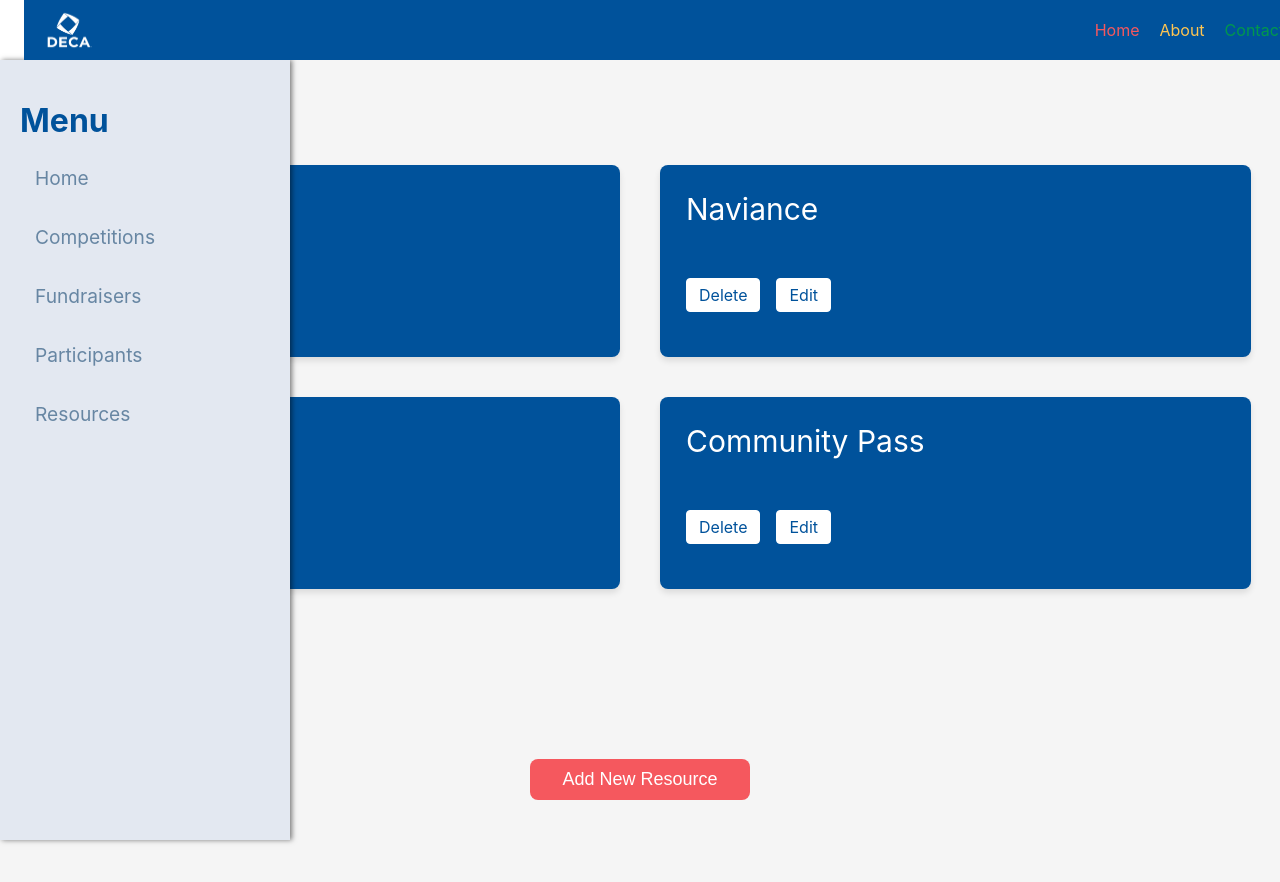
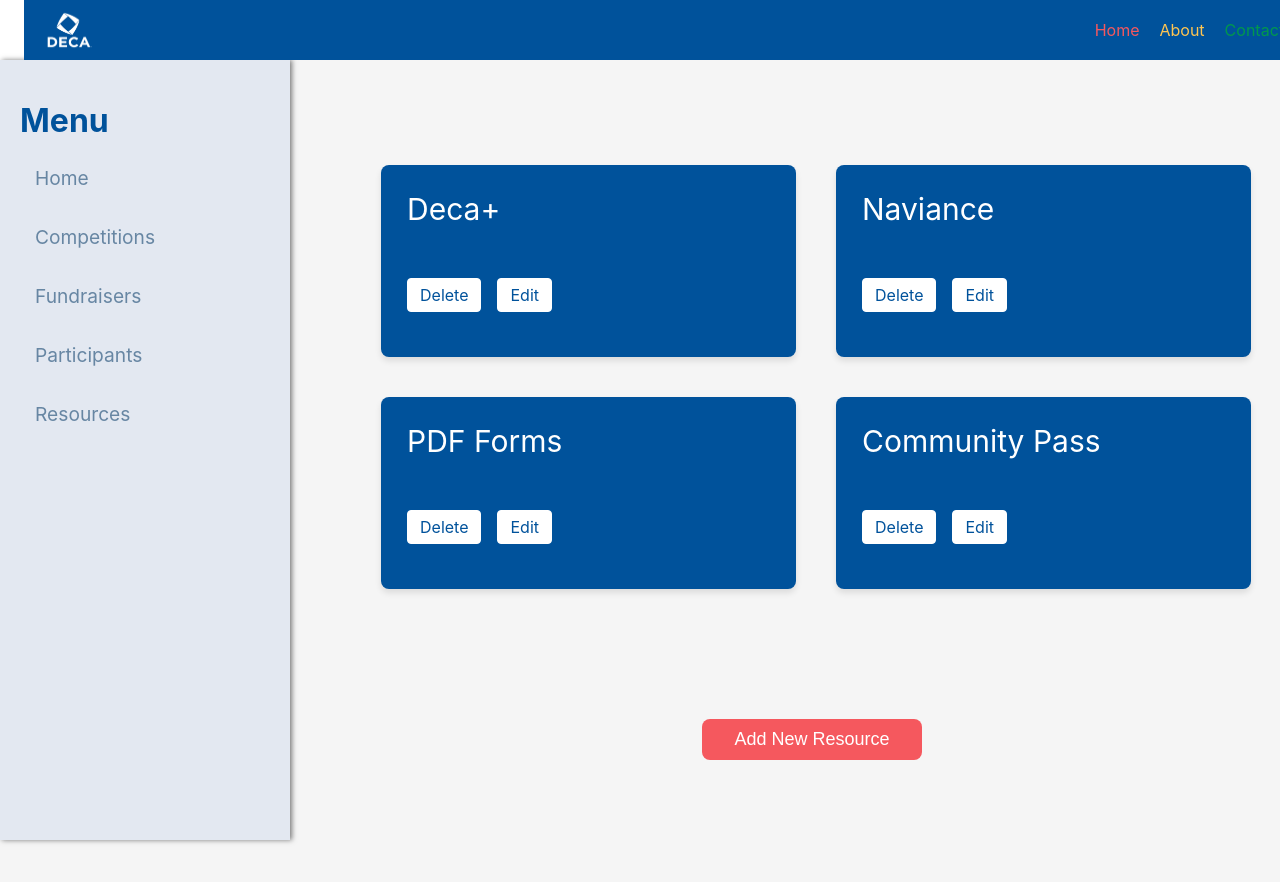
Before and after one commit to ishaaty/rapidPrototype, a React (Create React App) app in the folder rp-project/: page /resources in a window 1280 px wide. Shown: the top 882 px of the page. Built offline with nearby package versions, Linux system fonts and the light colour scheme.

Commit message:
fixed resource page

```diff
--- a/rp-project/src/components/Resources/Resources.css
+++ b/rp-project/src/components/Resources/Resources.css
@@ -5,6 +5,7 @@
   padding: 5px;
   height: 10vh;
   box-sizing: border-box;
+  margin-left: 44vh;
 }
 
 .resource-box {
@@ -55,6 +56,8 @@
   bottom: -5vh; /* Position button at the bottom */
   left: 0;
   right: 0;
+  margin-left: 43vh;
+  margin-bottom: 5vh;
 }
 
 .center-button {
```
